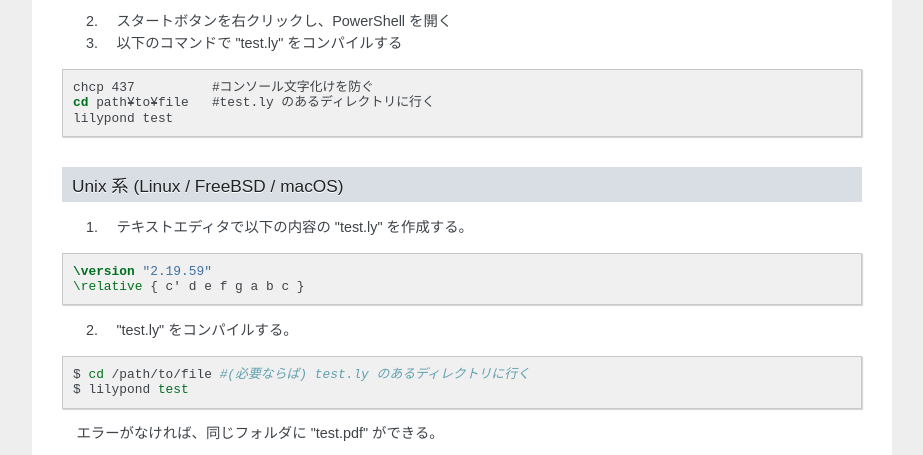
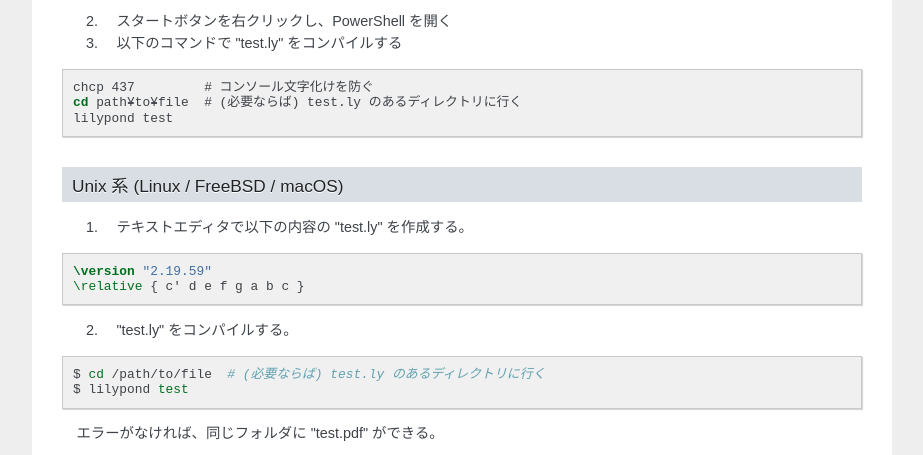
Before and after one commit to suitougreentea/lilypond-four-weeks, a Sphinx documentation site: the page built from source/week_1/day_1.rst, in a window 1280 px wide and 900 px high, scrolled down 1328 px, cut to the strip 180-635 px from the top of the window. Shown: the whole strip, without its empty margins (198-1121 px from the left). Built offline with Sphinx 7.4.7, drawn with Linux system fonts in a browser that asks for light colours.

Commit message:
Update shell comments

```diff
--- a/source/week_1/day_1.rst
+++ b/source/week_1/day_1.rst
@@ -73,8 +73,8 @@ Windows（コマンドラインから）
 
 .. code-block:: bat
 
-    chcp 437          #コンソール文字化けを防ぐ
-    cd path¥to¥file   #test.ly のあるディレクトリに行く
+    chcp 437         # コンソール文字化けを防ぐ
+    cd path¥to¥file  # (必要ならば) test.ly のあるディレクトリに行く
     lilypond test
 
 
@@ -92,7 +92,7 @@ Unix 系 (Linux / FreeBSD / macOS)
 
 .. code-block:: bash
 
-    $ cd /path/to/file #(必要ならば) test.ly のあるディレクトリに行く
+    $ cd /path/to/file  # (必要ならば) test.ly のあるディレクトリに行く
     $ lilypond test
 
 エラーがなければ、同じフォルダに "test.pdf" ができる。
```
